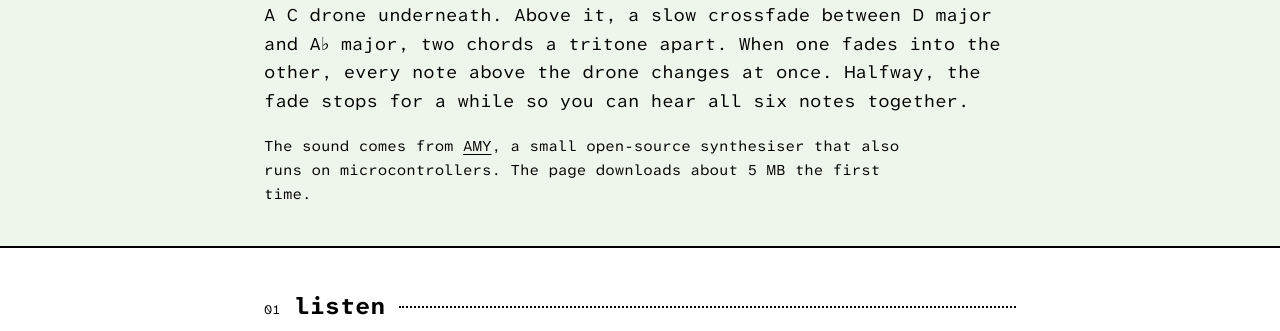
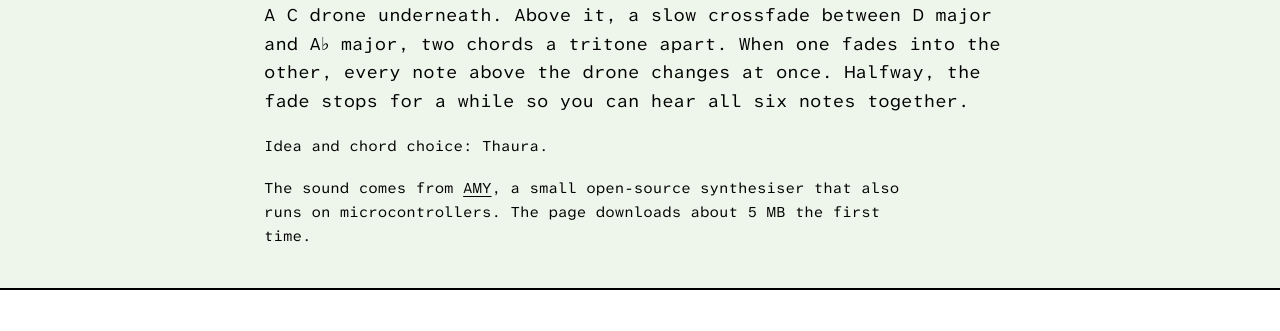
Before and after one commit to noiseguaranteed/noiseguaranteed.github.io, a plain HTML site: page sketches/tritone/index.html in a window 1280 px wide. Shown: the part 434-765 px from the top of the page. Drawn offline with Linux system fonts and the light colour scheme; no server answers.

Commit message:
Tritone sketch: credit Thaura for the idea and chord choice
Co-Authored-By: Claude Opus 5.5 <noreply@anthropic.com>

```diff
--- a/sketches/tritone/index.html
+++ b/sketches/tritone/index.html
@@ -93,6 +93,7 @@ table.map { border-collapse: collapse; width: 100%; background: var(--panel); ma
       <p class="kicker">Sketch · AMY synthesiser in the browser · headphones help</p>
       <h1>Two chords that share <span class="mark">no notes.</span></h1>
       <p class="lede">A C drone underneath. Above it, a slow crossfade between D major and A♭ major, two chords a tritone apart. When one fades into the other, every note above the drone changes at once. Halfway, the fade stops for a while so you can hear all six notes together.</p>
+      <p class="note">Idea and chord choice: Thaura.</p>
       <p class="note">The sound comes from <a href="https://github.com/shorepine/amy">AMY</a>, a small open-source synthesiser that also runs on microcontrollers. The page downloads about 5 MB the first time.</p>
     </div>
   </section>
```
